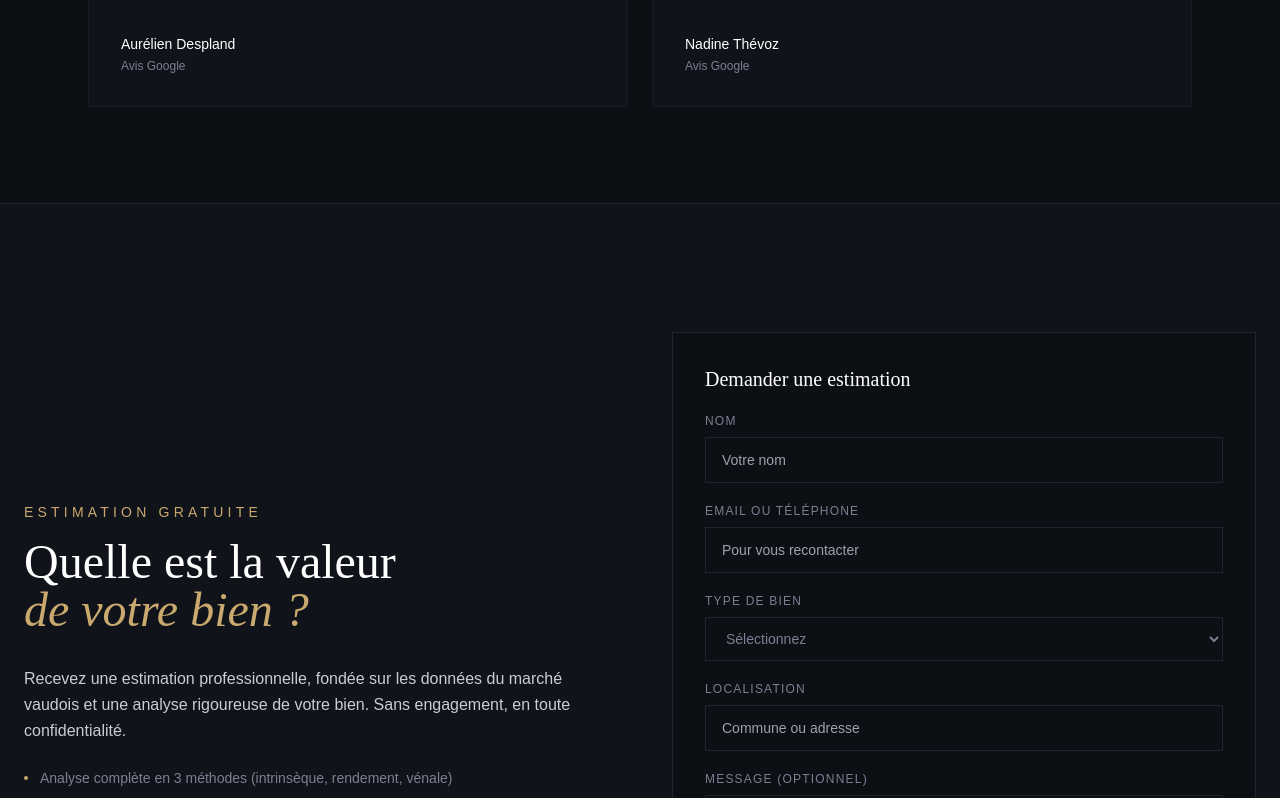
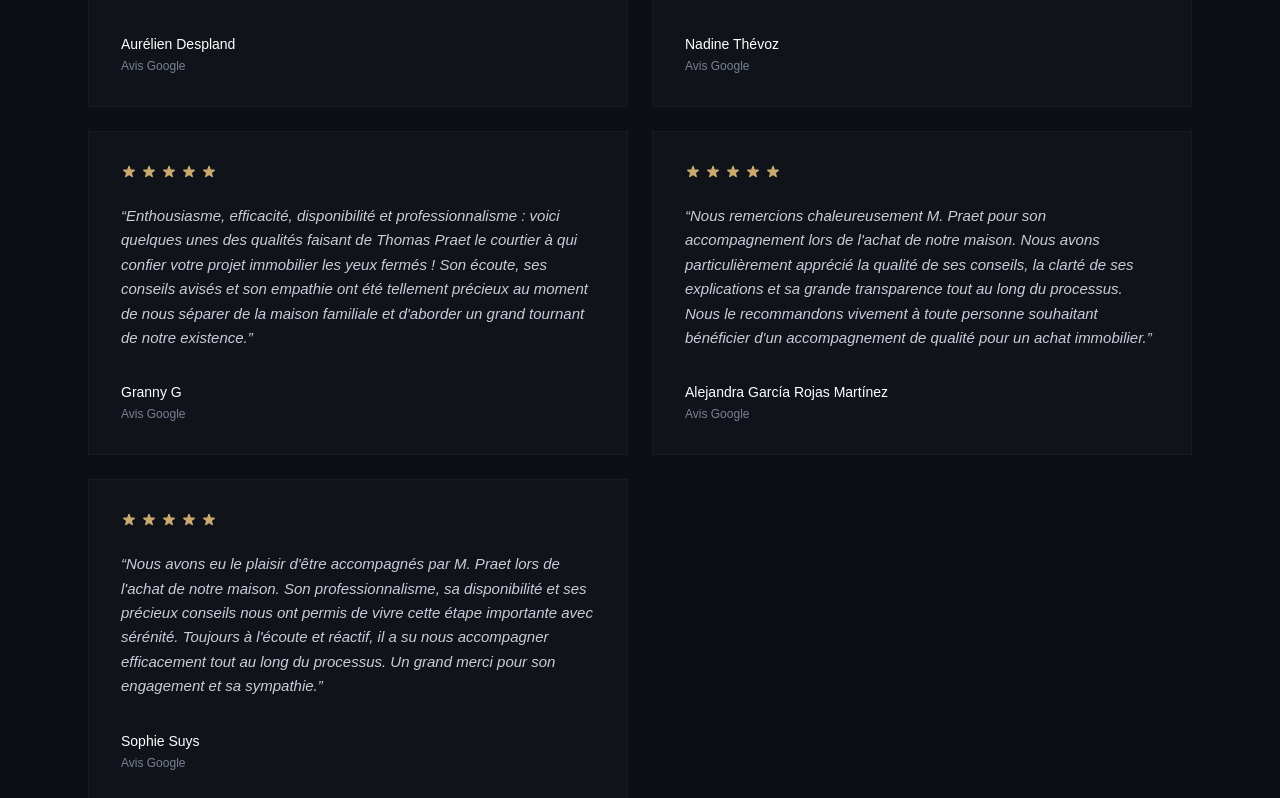
Before and after one commit to Sinseed/maison-praet, a Next.js app: page / in a window 1280 px wide. Shown: the part 8822-9620 px from the top of the page. Built offline with nearby package versions, Linux system fonts and the light colour scheme.

Commit message:
Témoignages : ajout Granny G, Alejandra García, Sophie Suys

```diff
--- a/app/page.tsx
+++ b/app/page.tsx
@@ -307,6 +307,21 @@ const TEMOIGNAGES = [
     texte: "Je recommande Monsieur Praet pour son professionnalisme. Il a su mettre notre bien en valeur. Je le remercie pour sa patience et son écoute.",
     etoiles: 5,
   },
+  {
+    nom: 'Granny G',
+    texte: "Enthousiasme, efficacité, disponibilité et professionnalisme : voici quelques unes des qualités faisant de Thomas Praet le courtier à qui confier votre projet immobilier les yeux fermés ! Son écoute, ses conseils avisés et son empathie ont été tellement précieux au moment de nous séparer de la maison familiale et d'aborder un grand tournant de notre existence.",
+    etoiles: 5,
+  },
+  {
+    nom: 'Alejandra García Rojas Martínez',
+    texte: "Nous remercions chaleureusement M. Praet pour son accompagnement lors de l'achat de notre maison. Nous avons particulièrement apprécié la qualité de ses conseils, la clarté de ses explications et sa grande transparence tout au long du processus. Nous le recommandons vivement à toute personne souhaitant bénéficier d'un accompagnement de qualité pour un achat immobilier.",
+    etoiles: 5,
+  },
+  {
+    nom: 'Sophie Suys',
+    texte: "Nous avons eu le plaisir d'être accompagnés par M. Praet lors de l'achat de notre maison. Son professionnalisme, sa disponibilité et ses précieux conseils nous ont permis de vivre cette étape importante avec sérénité. Toujours à l'écoute et réactif, il a su nous accompagner efficacement tout au long du processus. Un grand merci pour son engagement et sa sympathie.",
+    etoiles: 5,
+  },
 ]
 
 function Testimonials() {
```
